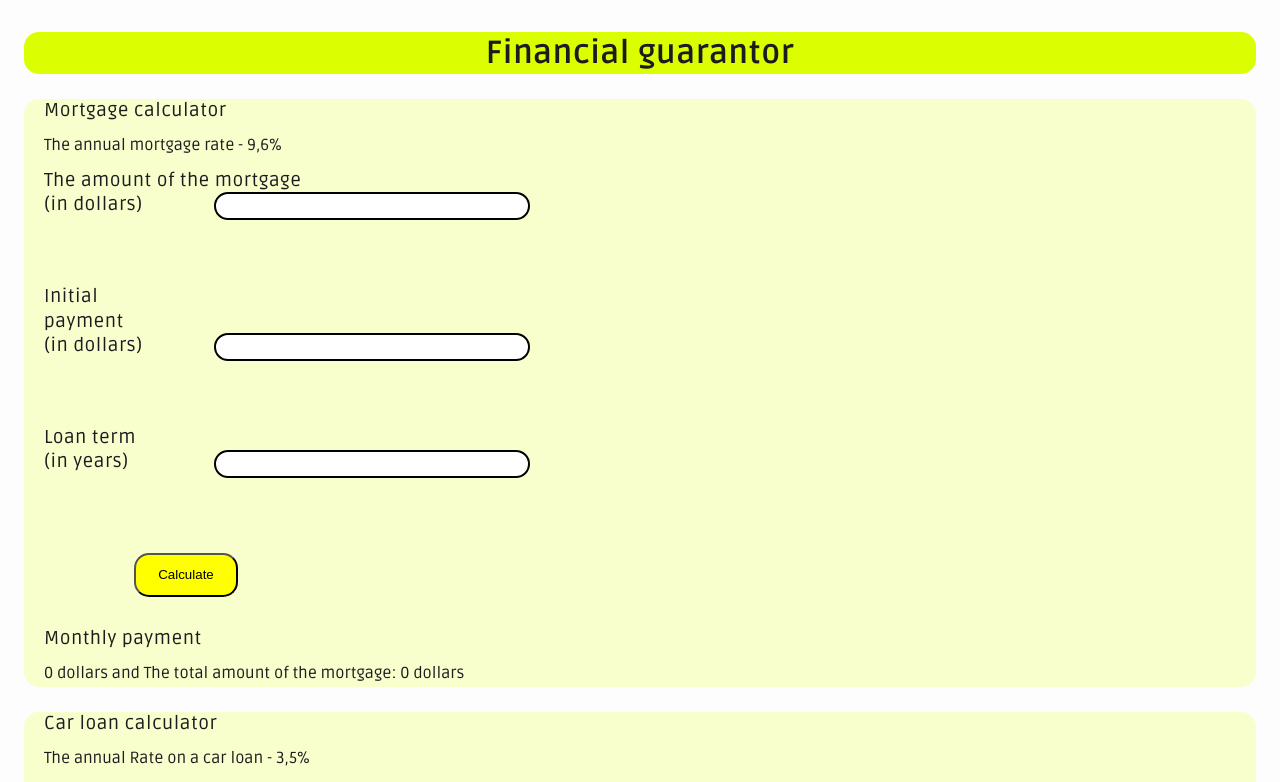
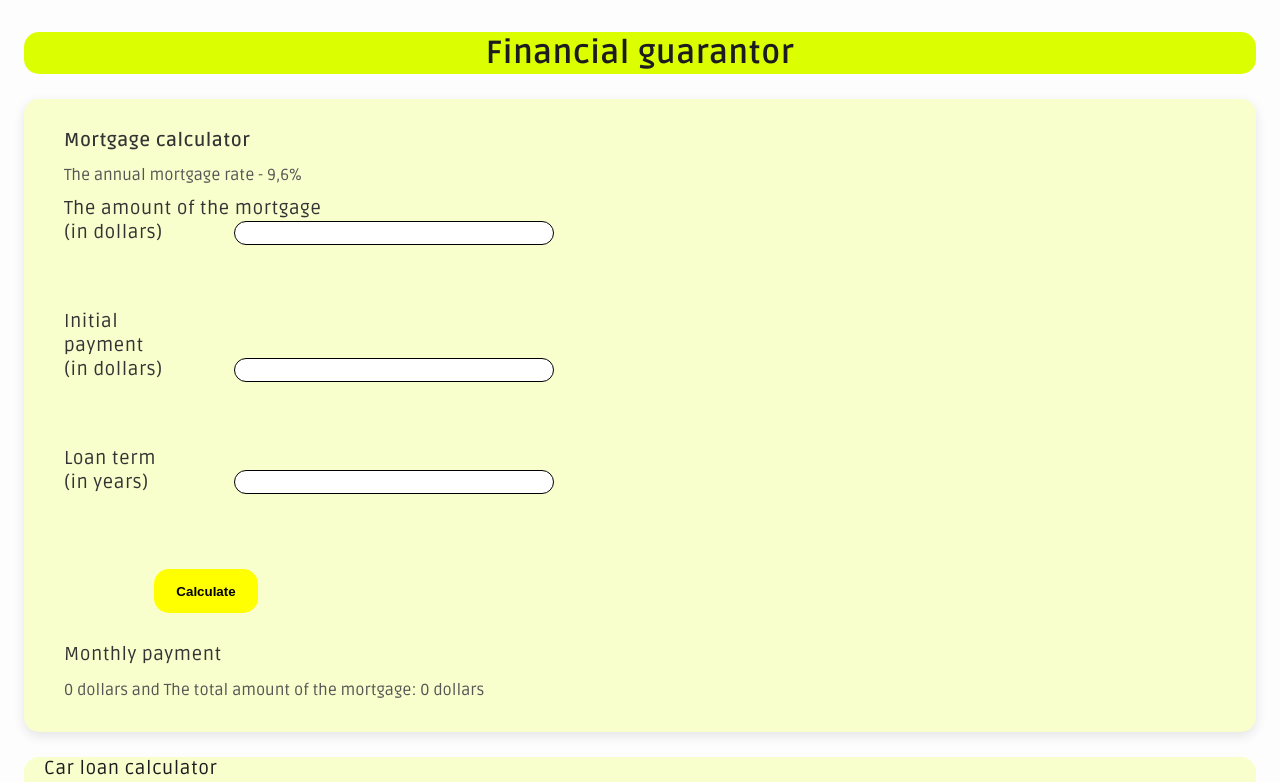
Before and after one commit to Martin13025/Bank-application, a React (Create React App) app in the folder frontend/my-bank/: page /admin in a window 1280 px wide. Shown: the top 782 px of the page. Built offline with nearby package versions, Linux system fonts and the light colour scheme.

Commit message:
Update Calc1.css

```diff
--- a/frontend/my-bank/src/components/Calc1.css
+++ b/frontend/my-bank/src/components/Calc1.css
@@ -1,45 +1,73 @@
 @import url("https://fonts.googleapis.com/css2?family=Ruda:wght@400..900&display=swap");
 
 .Calc1 {
-  background-color: rgb(248, 255, 204);
+  background-color: #f8ffcc;
   margin: 25px 24px;
-  height: 100%;
+  padding: 20px;
   border-radius: 15px;
+  box-shadow: 0 4px 12px rgba(0, 0, 0, 0.1);
+  transition: transform 0.3s, box-shadow 0.3s;
+}
+
+.Calc1:hover {
+  transform: translateY(-3px);
+  box-shadow: 0 8px 20px rgba(0, 0, 0, 0.15);
 }
 
 .Calc1 h3 {
   font-family: "Ruda", sans-serif;
-  font-weight: 400;
+  font-weight: 600;
   margin: 10px 20px;
+  color: #333;
 }
 
 .Calc1 p {
   font-family: "Ruda", sans-serif;
   margin: 10px 20px;
+  color: #555;
+  line-height: 1.5;
 }
 
 .div2 input {
   width: 25%;
-  height: 22px;
-  border-radius: 15px;
-  border-style: solid;
-  border-color: black;
+  height: 30px;
+  border-radius: 12px;
+  border: 1px solid #333;
   margin: 10px 20px;
+  padding: 0 10px;
   position: relative;
   left: 170px;
   top: -45px;
+  transition: border-color 0.3s, box-shadow 0.3s;
+}
+
+.div2 input:focus {
+  border-color: #ff5334;
+  box-shadow: 0 0 5px rgba(255, 83, 52, 0.5);
+  outline: none;
 }
 
 .kredit h3 {
   font-family: "Ruda", sans-serif;
-  font-weight: 400;
+  font-weight: 600;
   width: 45%;
+  color: #333;
 }
 
 .styleButton {
-  background-color: yellow;
+  background-color: #ffe600;
   margin: 20px 110px;
-  width: 104px;
+  width: 110px;
   height: 44px;
-  border-radius: 15px;
+  border-radius: 12px;
+  border: none;
+  cursor: pointer;
+  font-weight: 600;
+  transition: background-color 0.3s, transform 0.2s, box-shadow 0.2s;
 }
+
+.styleButton:hover {
+  background-color: #ffd500;
+  transform: translateY(-2px);
+  box-shadow: 0 4px 10px rgba(0, 0, 0, 0.1);
+}
```
